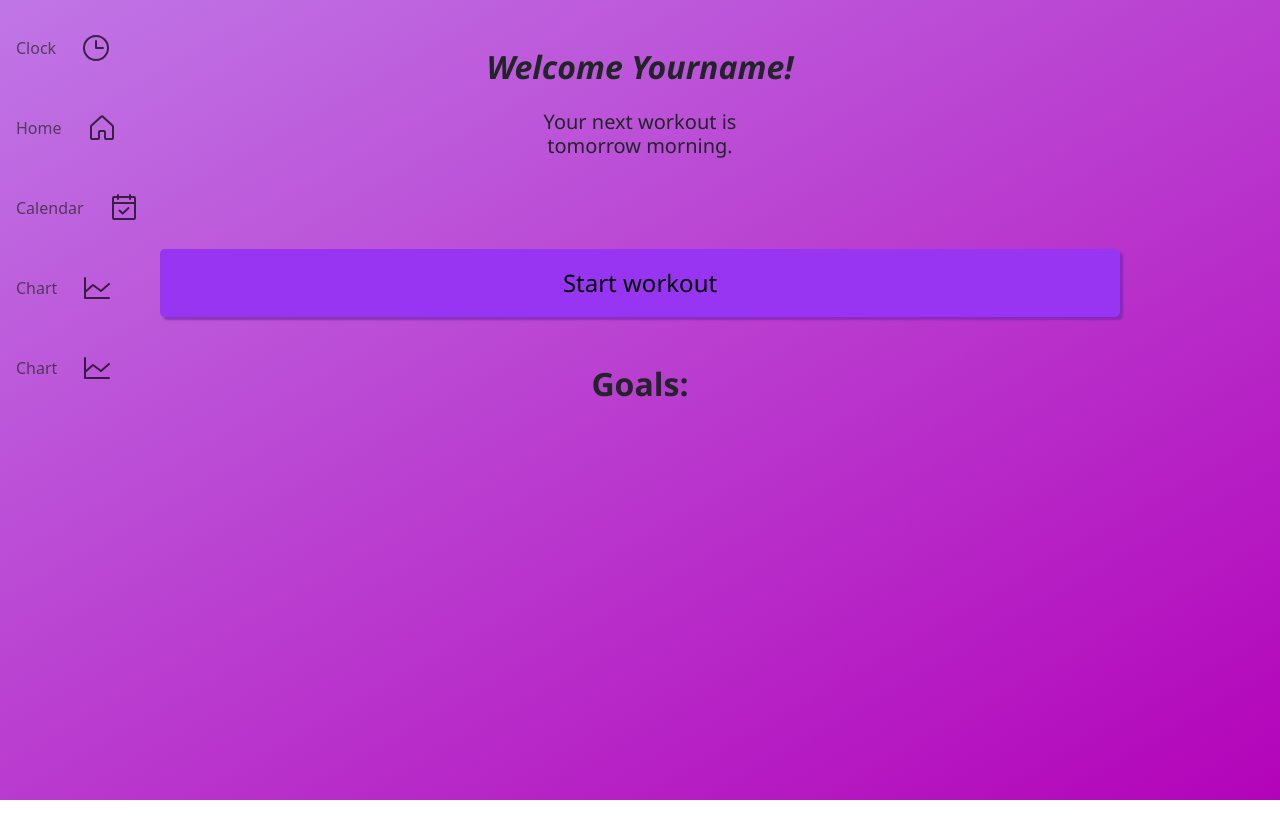
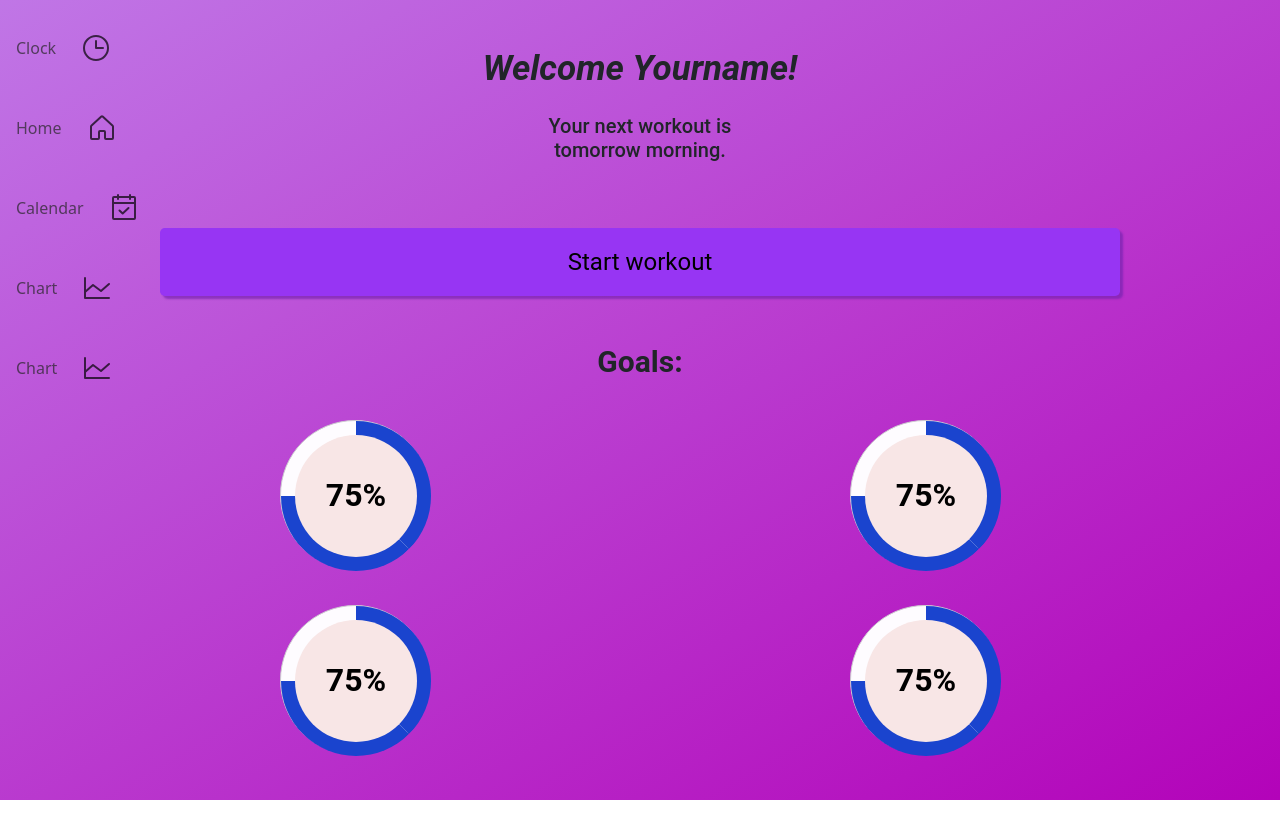
Before and after one commit to web-sci-spring-2022-name-tbd/IronTherapy, an Angular app in the folder Iron-Therapy/: page / in a window 1280 px wide. Before the commit the page ends 800 px from the top, so only its background shows below. Built offline with nearby package versions, Linux system fonts and the light colour scheme.

Commit message:
Initial homepage finished

```diff
--- a/Iron-Therapy/src/app/app.module.ts
+++ b/Iron-Therapy/src/app/app.module.ts
@@ -5,12 +5,14 @@ import { AppRoutingModule } from './app-routing.module';
 import { AppComponent } from './app.component';
 import { NavComponent } from './nav/nav.component';
 import { HomepageComponent } from './homepage/homepage.component';
+import { GoalComponent } from './goal/goal.component';
 
 @NgModule({
   declarations: [
     AppComponent,
     NavComponent,
-    HomepageComponent
+    HomepageComponent,
+    GoalComponent
   ],
   imports: [
     BrowserModule,
--- /dev/null
+++ b/Iron-Therapy/src/app/goal/goal.component.css
@@ -0,0 +1,65 @@
+body {
+  --amount: 270deg / 2;
+  font-family: "Roboto", sans-serif;
+  background:#d2eaf1;
+}
+
+.circle-wrap {
+  margin-bottom: 35px;
+  width: 150px;
+  height: 150px;
+  background: #fefcff;
+  border-radius: 50%;
+  border: 1px solid #cdcbd0;
+}
+
+.circle-wrap .circle .mask,
+.circle-wrap .circle .fill {
+  width: 150px;
+  height: 150px;
+  position: absolute;
+  border-radius: 50%;
+}
+
+.circle-wrap .circle .mask {
+  clip: rect(0px, 150px, 150px, 75px);
+}
+
+.circle-wrap .inside-circle {
+  width: 122px;
+  height: 122px;
+  border-radius: 50%;
+  background: #f8e6e6;
+  line-height: 120px;
+  text-align: center;
+  margin-top: 14px;
+  margin-left: 14px;
+  color: #000000;
+  position: absolute;
+  z-index: 100;
+  font-weight: 700;
+  font-size: 2em;
+}
+
+/* color animation */
+
+/* 3rd progress bar */
+.mask .fill {
+  clip: rect(0px, 75px, 150px, 0px);
+  background-color: #1a44ce;
+}
+
+.mask.full,
+.circle .fill {
+  animation: fill ease-in-out 1.5s;
+  transform: rotate(135deg);
+}
+
+@keyframes fill{
+  0% {
+    transform: rotate(0deg);
+  }
+  100% {
+    transform: rotate(135deg);
+  }
+}
--- /dev/null
+++ b/Iron-Therapy/src/app/goal/goal.component.html
@@ -0,0 +1,11 @@
+<div class="circle-wrap">
+  <div class="circle">
+    <div class="mask full">
+      <div class="fill"></div>
+    </div>
+    <div class="mask half">
+      <div class="fill"></div>
+    </div>
+    <div class="inside-circle"> 75% </div>
+  </div>
+</div>
--- /dev/null
+++ b/Iron-Therapy/src/app/goal/goal.component.ts
@@ -0,0 +1,15 @@
+import { Component, OnInit } from '@angular/core';
+
+@Component({
+  selector: 'app-goal',
+  templateUrl: './goal.component.html',
+  styleUrls: ['./goal.component.css']
+})
+export class GoalComponent implements OnInit {
+
+  constructor() { }
+
+  ngOnInit(): void {
+  }
+
+}
--- a/Iron-Therapy/src/app/homepage/homepage.component.css
+++ b/Iron-Therapy/src/app/homepage/homepage.component.css
@@ -1,20 +1,25 @@
 #content {
   width: 100vw;
   height: 100vh;
-  font-family: 'Segoe UI', Tahoma, Geneva, Verdana, sans-serif;
+  font-family: "Roboto", sans-serif;
   position: absolute;
   background-color: #c076e6;
   background-image: linear-gradient(150deg, #c076e6 0%, #b303b9 100%);
 }
 
 h1 {
-  font-size: xx-large;
+  font-size: 35px;
+}
+
+h2 {
+  font-size: 30px;
 }
 
 #welcome-message {
-  width: 85vw;
+  width: 95vw;
   text-align: center;
 }
+
 
 #next-workout {
   width: 80vw;
@@ -27,5 +32,13 @@ h1 {
   box-shadow: 3px 3px 2px rgba(120, 36, 177, 0.712);
   background-color: #9735f3;
   border: none;
-  margin-top: 75px;
+  margin-top: 50px;
 }
+
+#goals-text {
+  margin-bottom: 40px;
+}
+
+.col {
+  text-align: center;
+}
--- a/Iron-Therapy/src/app/homepage/homepage.component.html
+++ b/Iron-Therapy/src/app/homepage/homepage.component.html
@@ -1,8 +1,27 @@
 <div id="content">
   <h1 class="m-auto mt-5" id="welcome-message"><i><b>Welcome Yourname!</b></i></h1>
-  <h5 class="m-auto mt-4" id="next-workout">Your next workout is <p>tomorrow morning.</p></h5>
+  <h5 class="m-auto mt-4" id="next-workout">Your next workout is <p>tomorrow morning.</p>
+  </h5>
   <div class="d-flex justify-content-center">
     <button type="button" class="p-3 w-75 rounded-3 fs-4" id="workout-button">Start workout</button>
   </div>
-  <h1 class="m-auto w-75 text-center mt-5" id="goals-text"><b>Goals:</b></h1>
+  <h2 class="mx-auto w-75 text-center mt-5" id="goals-text"><b>Goals:</b></h2>
+  <div class="container">
+    <div class="row">
+      <div class="col d-flex justify-content-center">
+        <app-goal></app-goal>
+      </div>
+      <div class="col d-flex justify-content-center">
+        <app-goal></app-goal>
+      </div>
+    </div>
+    <div class="row">
+      <div class="col d-flex justify-content-center">
+        <app-goal></app-goal>
+      </div>
+      <div class="col d-flex justify-content-center">
+        <app-goal></app-goal>
+      </div>
+    </div>
+  </div>
 </div>
```
Also changed, not shown: 1 other file (tests, documents, lock files or other folders).
